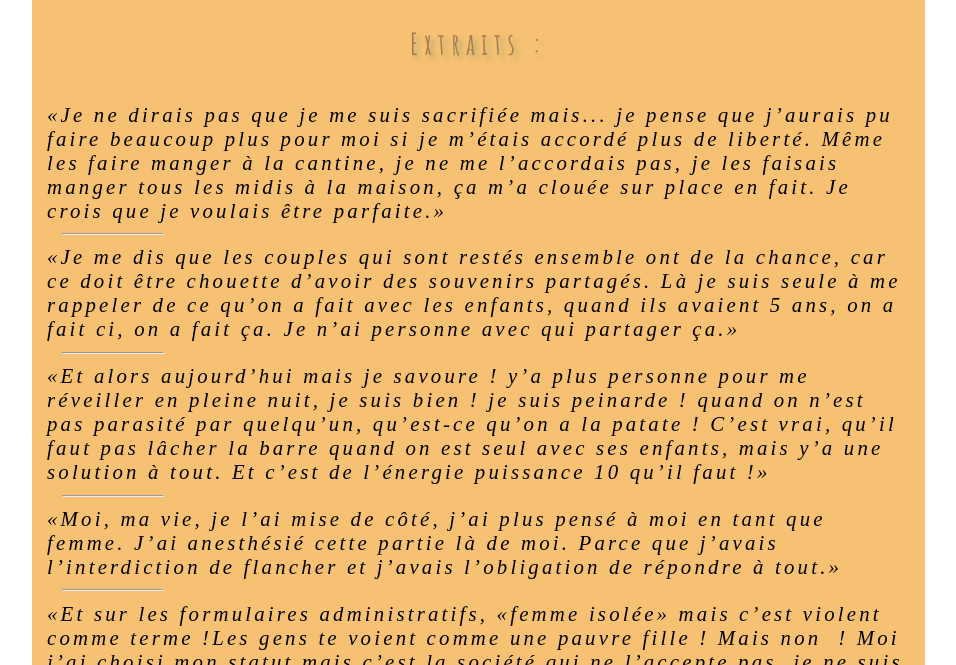
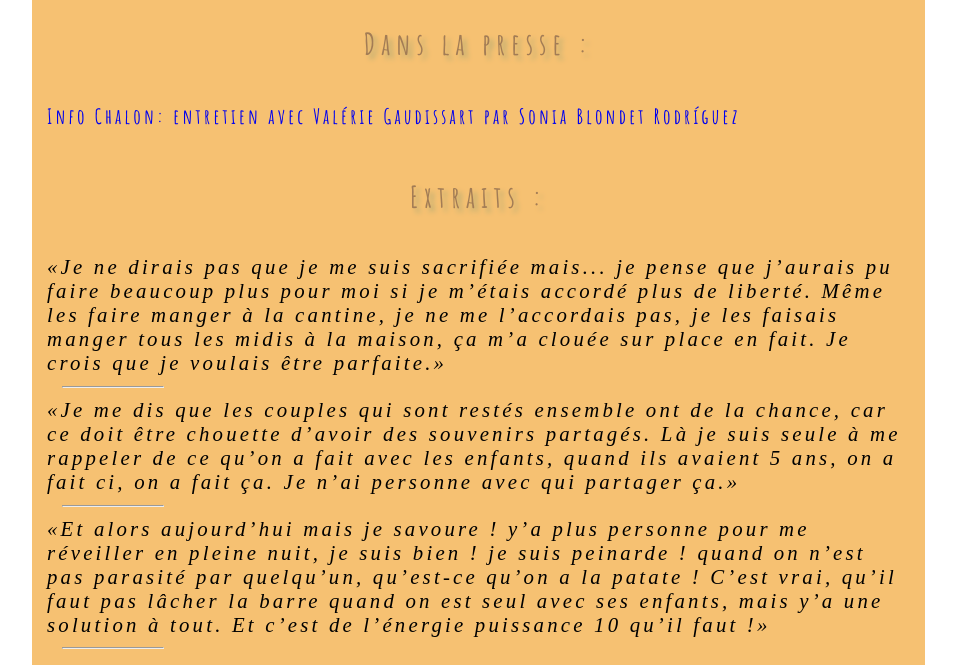
Before and after one commit to leshnik/revertouthaut, a Jekyll site: the page built from parent-solo-et-ses-marmots.md, in a window 1280 px wide and 900 px high, scrolled down 2387 px, cut to the strip 235-900 px from the top of the window. Shown: the whole strip, without its empty margins (138-1094 px from the left). Built offline with Jekyll 4.4.1, drawn with Linux system fonts in a browser that asks for light colours.

Commit message:
add info chalon

```diff
--- a/parent-solo-et-ses-marmots.md
+++ b/parent-solo-et-ses-marmots.md
@@ -84,6 +84,8 @@ summary: Cycle d'ateliers gratuits utilisant le théâtre, l'écriture, le chant
   <div class="center-max600-block">
     <img src="https://res.cloudinary.com/dnxcesebo/image/upload/f_auto,q_auto,w_800/v1620449662/Affiche_parent_solo_iqp2vn.jpg">
   </div>
+  <h2>Dans la presse :</h2>
+  <a href="https://www.info-chalon.com/articles//2021/05/31/49984/au-reservoir-a-saint-marcel-parent-solo-et-ses-marmots-un-spectacle-sur-la-mono-parentalite/">Info Chalon: entretien avec Valérie Gaudissart par Sonia Blondet Rodríguez</a>
   <h2>Extraits :</h2>
   <cite>
     «Je ne dirais pas que je me suis sacrifiée mais... je pense que j’aurais pu faire beaucoup plus pour moi si je m’étais accordé plus de liberté. Même les faire manger à la cantine, je ne me l’accordais pas, je les faisais manger tous les midis à la maison, ça m’a clouée sur place en fait. Je crois que je voulais être parfaite.»
```
